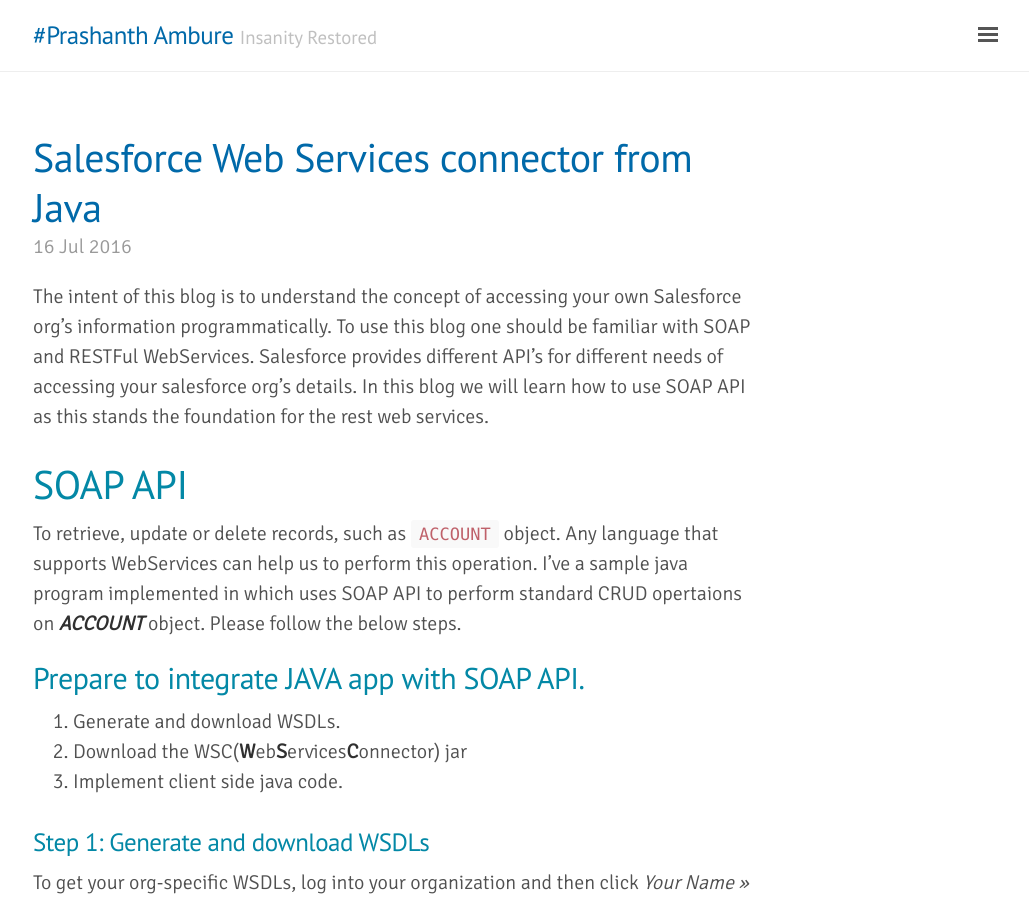
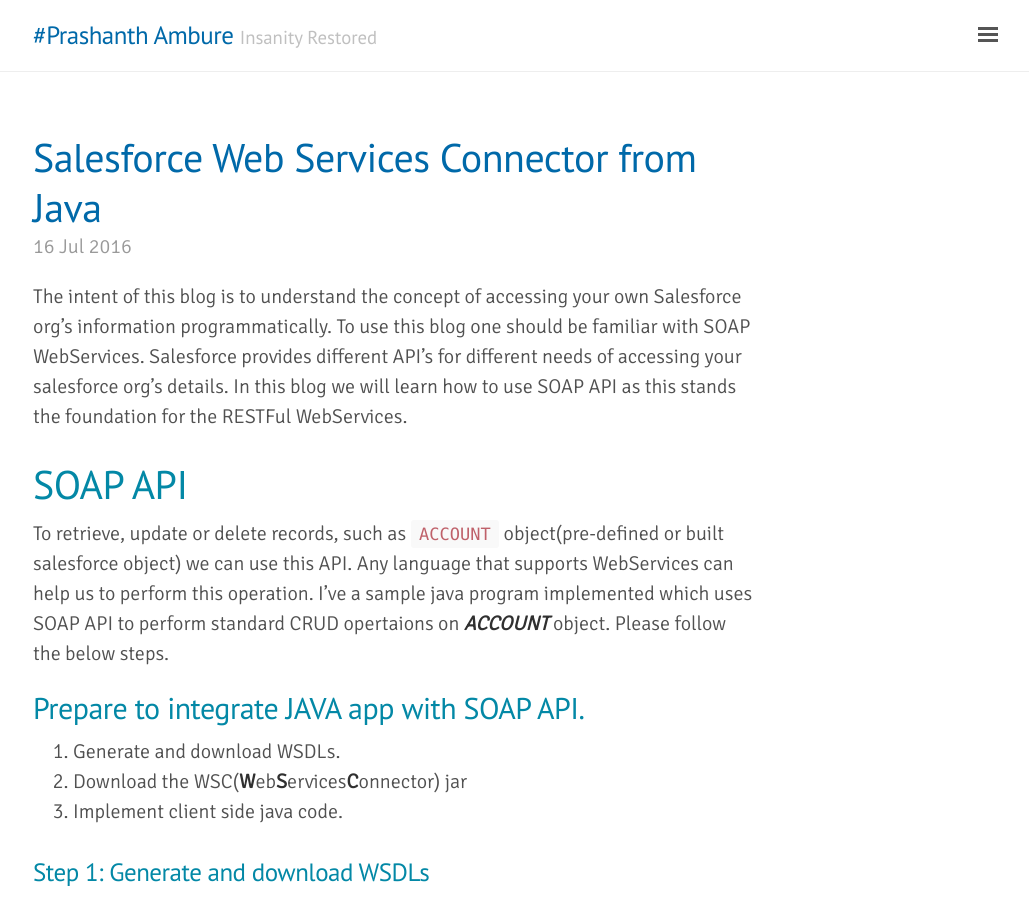
Before and after one commit to PrashanthAmbure/PrashanthAmbure.github.io, a Jekyll site: the page built from _posts/2016-07-16-salesforce-webservice-connector.md, in a window 1280 px wide and 900 px high. Shown: the whole window, without its empty margins (247-1276 px from the left). Built offline with Jekyll 4.4.1, drawn with Linux system fonts in a browser that asks for light colours; some of the changed text lies outside the part shown.

Commit message:
Applied cosmetic fixes.

```diff
--- a/_posts/2016-07-16-salesforce-webservice-connector.md
+++ b/_posts/2016-07-16-salesforce-webservice-connector.md
@@ -1,13 +1,13 @@
 ---
 layout: post
-title: Salesforce Web Services connector from Java
+title: Salesforce Web Services Connector from Java
 ---
 
-The intent of this blog is to understand the concept of accessing your own Salesforce org's information programmatically. To use this blog one should be familiar with SOAP and RESTFul WebServices. Salesforce provides different API's for different needs of accessing your salesforce org's details. In this blog we will learn how to use SOAP API as this stands the foundation for the rest web services.
+The intent of this blog is to understand the concept of accessing your own Salesforce org's information programmatically. To use this blog one should be familiar with SOAP WebServices. Salesforce provides different API's for different needs of accessing your salesforce org's details. In this blog we will learn how to use SOAP API as this stands the foundation for the RESTFul WebServices.
 
 # SOAP API
 
-To retrieve, update or delete records, such as `ACCOUNT` object. Any language that supports WebServices can help us to perform this operation. I've a sample java program implemented in which uses SOAP API to perform standard CRUD opertaions on _**ACCOUNT**_ object. Please follow the below steps.
+To retrieve, update or delete records, such as `ACCOUNT` object(pre-defined or built salesforce object) we can use this API. Any language that supports WebServices can help us to perform this operation. I've a sample java program implemented which uses SOAP API to perform standard CRUD opertaions on _**ACCOUNT**_ object. Please follow the below steps.
 
 ## Prepare to integrate JAVA app with SOAP API.
 
@@ -52,3 +52,5 @@ Now that our environment is ready to go, open Eclipse...
 2. Add the wsc-XX.jar and enterprise.jar to the project (click _Project >> Properties >> Java Build Path >> Libraries or External Libraries, then add the JARs to the project_).
 3. Add a new folder, wsc, to the src folder in your app (right-click src in Package Explorer, then click _New >> Folder_).
 4. Create a new class src/wsc/Main.java and paste in the code from [here](https://github.com/PrashanthAmbure/salesforce-wsc-SOAP).
+
+Please note this program performs all the standard CRUD operations.
```
